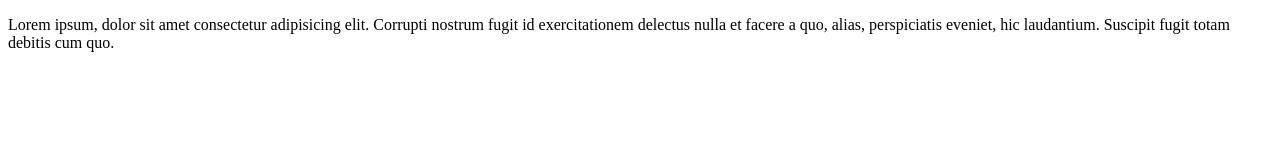
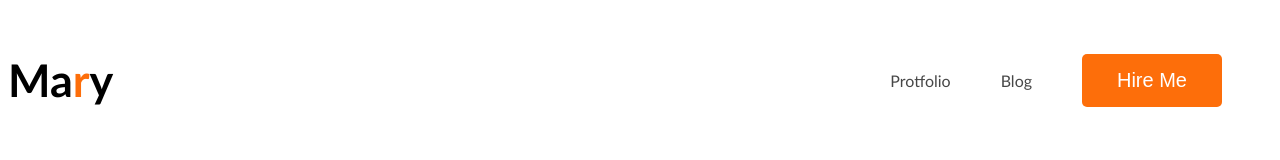
Before and after one commit to Iqbal-Hosen/wbedeveloper-protfolio, a plain HTML site: page index.html in a window 1280 px wide. Drawn offline with Linux system fonts and the light colour scheme.

Commit message:
adde leter

```diff
--- a/index.html
+++ b/index.html
@@ -5,8 +5,24 @@
     <meta name="viewport" content="width=device-width, initial-scale=1.0">
     <meta http-equiv="X-UA-Compatible" content="ie=edge">
     <title>We Developer Protfolio</title>
+     <link rel="stylesheet" href="style/protfolio.css">
 </head>
 <body>
-    <p>Lorem ipsum, dolor sit amet consectetur adipisicing elit. Corrupti nostrum fugit id exercitationem delectus nulla et facere a quo, alias, perspiciatis eveniet, hic laudantium. Suscipit fugit totam debitis cum quo.</p>
+    <header>
+          <nav>
+              <h3 class="nav-title">Ma<span class="text-primary">r</span>y</h3>
+              <ul>
+                  <li> <a href="">Protfolio</a></li>
+                  <li> <a href="">Blog</a></li>
+                  <li> <button class="btn-primary"> Hire Me</button></li>
+              </ul>
+          </nav>
+    </header>
+    <main>
+
+    </main>
+    <footer>
+
+    </footer>
 </body>
 </html>
--- /dev/null
+++ b/style/protfolio.css
@@ -0,0 +1,38 @@
+ /* nave related style */
+ body{
+     font-family: 'Gill Sans', 'Gill Sans MT', Calibri, 'Trebuchet MS', sans-serif
+ }
+ .text-primary{
+     color: #fd6e0a;
+ }
+nav{
+    display: flex;
+  justify-content: space-between;
+    align-items: center;
+}
+.nav-title{
+   font-size: 45px;
+   font-weight: 800px'
+}
+.btn-primary{
+  border-radius: 5px;
+  background: #fd6e0a;
+  border: 0px;
+  color: white;
+  font-size: 20px;
+  font-weight: 700px;
+  padding: 15px 35px;
+}
+nav > ul{
+    display: flex;
+    align-items: center;
+
+}
+nav li{
+    list-style: none;
+    margin-right: 50px;
+}
+nav a{
+    text-decoration: none;
+    color: #474747;
+}
```
